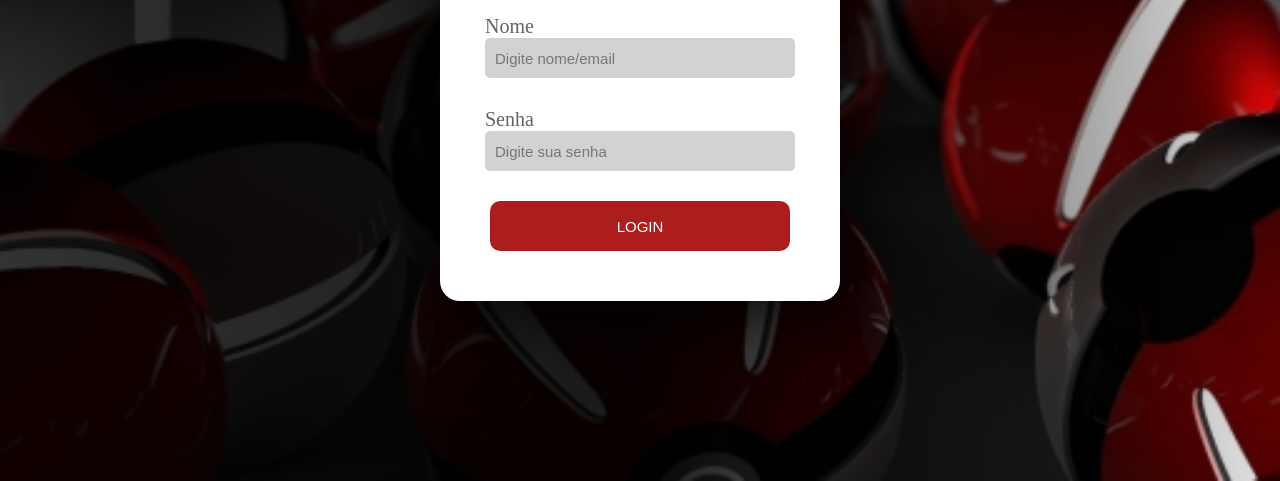
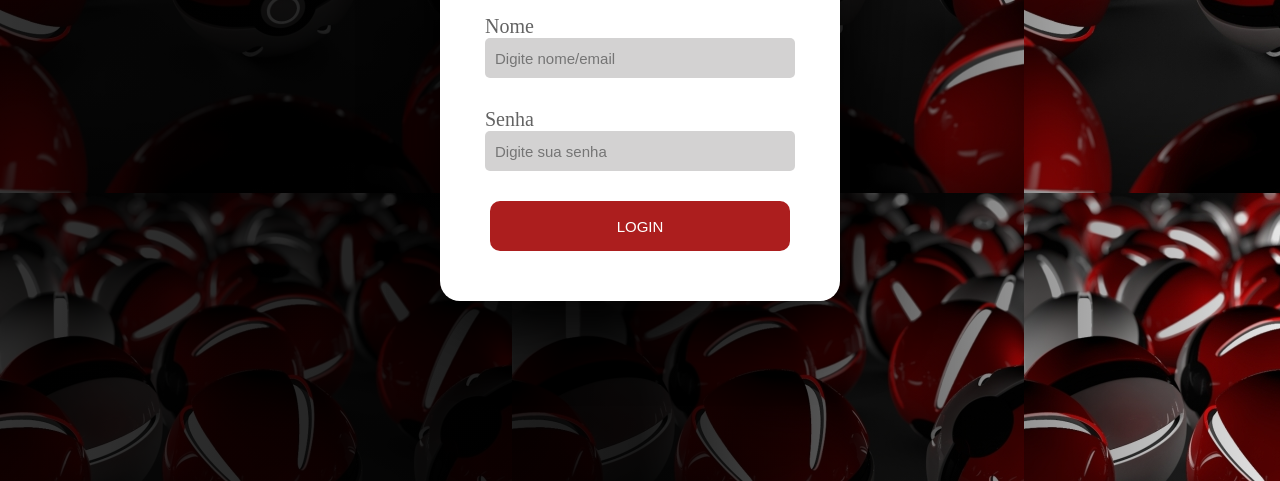
Before and after one commit to Ednei-Gonzaga/ProjetoPokemon, a plain HTML site: page index.html in a window 1280 px wide. Shown: the part 319-800 px from the top of the page. Drawn offline with Linux system fonts and the light colour scheme.

Commit message:
Correcao imagem fundo index 1.0

```diff
--- a/css/index/style.css
+++ b/css/index/style.css
@@ -8,7 +8,6 @@ body {
   justify-items: center;
   align-content: center;
   height: 100vh;
-  background: linear-gradient(to left, rgba(0, 0, 0, 0.1), rgba(0, 0, 0, 0.9), rgba(0, 0, 0, 0.8)), url("../../imagem/fundoTela.jpg");
   background-size: cover;
 }
 
--- a/index.html
+++ b/index.html
@@ -8,7 +8,7 @@
     <link rel="stylesheet" href="css/index/style.css">
 </head>
 
-<body>
+<body  style="background: linear-gradient(to left, rgba(0, 0, 0, 0.1), rgba(0, 0, 0, 0.9), rgba(0, 0, 0, 0.8)), url(../../imagem/fundoTela.jpg)";>
     <header>
         <img src="imagem/logoPokemon.png" alt="error">
         <nav>
```
